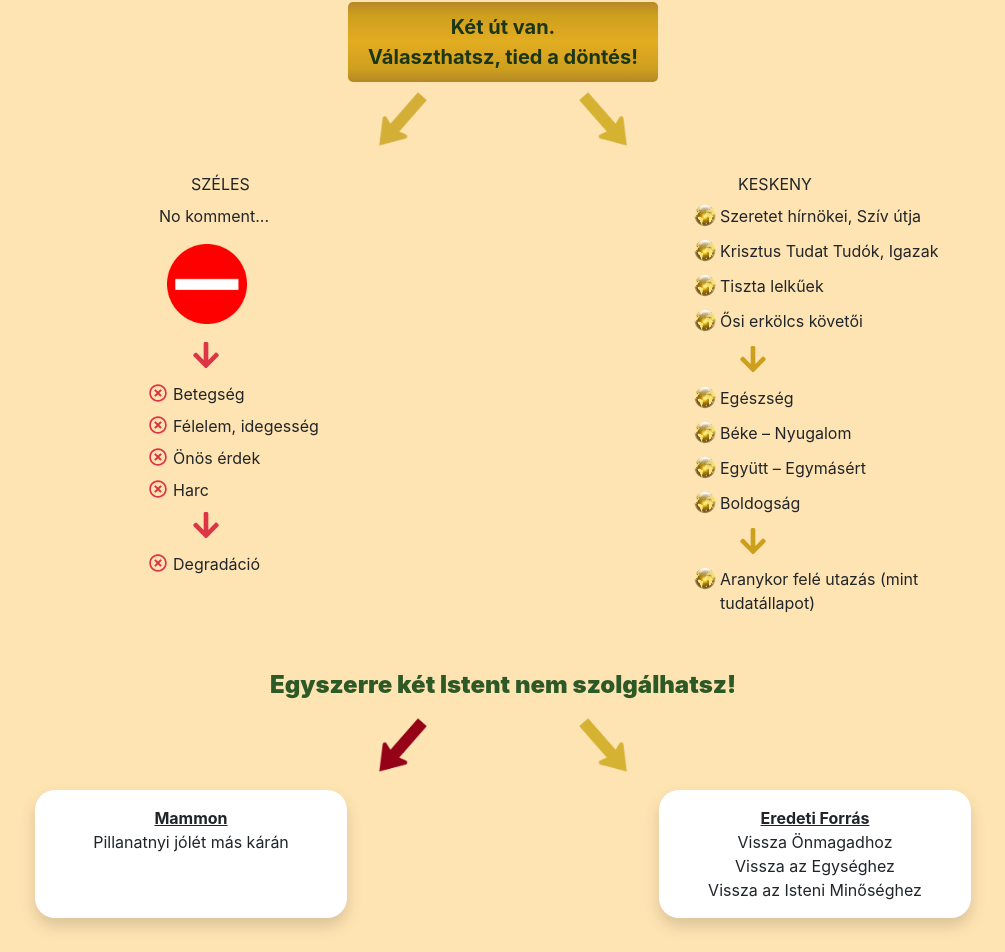
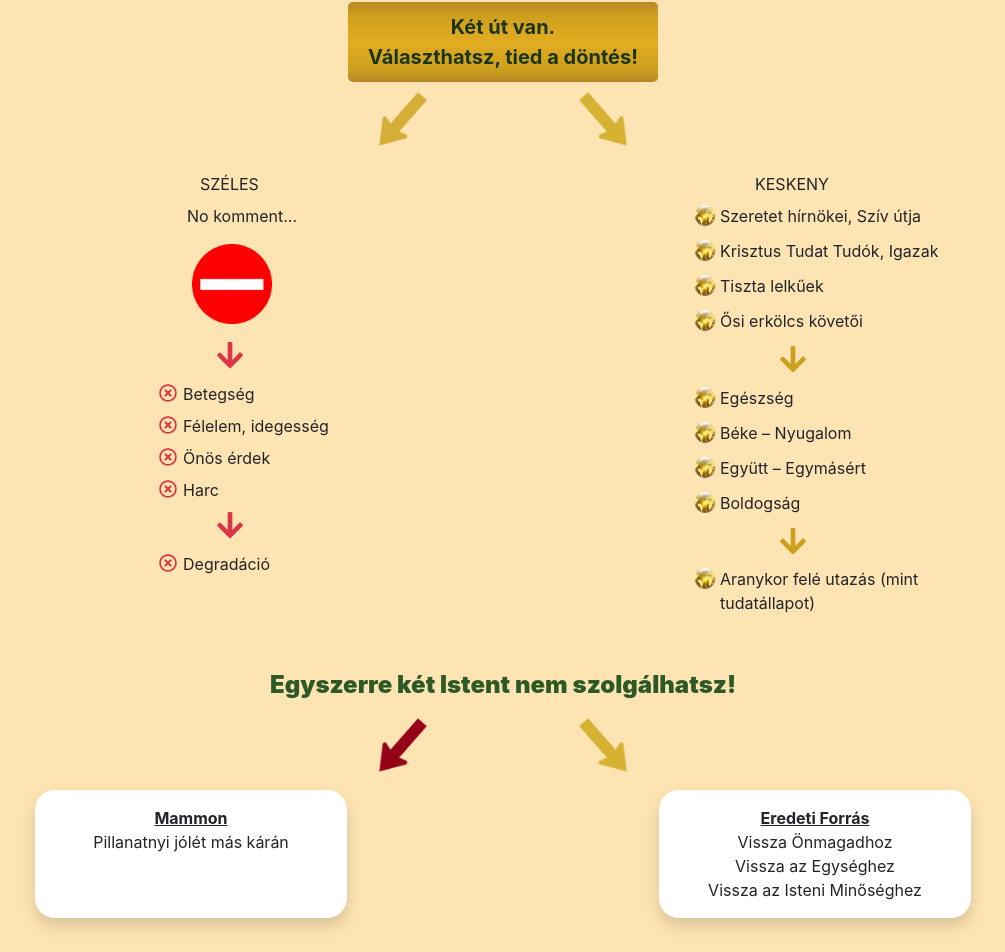
Before and after one commit to Aniko-S/anita-project, a Vue app: page / in a window 1280 px wide. Shown: the part 7320-8272 px from the top of the page, without its empty margins (137-1142 px from the left). Built offline with nearby package versions, Linux system fonts and the light colour scheme; a web font is replaced by a local one.

Commit message:
szeles-keskeny felosztas

```diff
--- a/src/components/Kuldetesem.vue
+++ b/src/components/Kuldetesem.vue
@@ -56,13 +56,13 @@
       <div class="d-flex flex-wrap">
         <div class="col-12 offset-sm-1 offset-lg-2 col-sm-4 col-lg-3">
           <div class="d-flex justify-content-center">
-            <div style="width: 200px">
-              <div class="px-5 mt-4 mb-2">SZÉLES</div>
-              <div class="px-3">No komment...</div>
-              <div class="px-4 py-3">
+            <div style="width: 180px">
+              <div class="mt-4 mb-2" style="padding-left: 47px">SZÉLES</div>
+              <div style="padding-left: 34px">No komment...</div>
+              <div class="py-3" style="padding-left: 39px">
                 <img src="../assets/img/behajtani-tilos.png" width="80" />
               </div>
-              <div class="px-5">
+              <div style="padding-left: 62px">
                 <i
                   class="fas fa-arrow-down text-danger"
                   style="height: 30px !important; width: 30px !important"
@@ -72,7 +72,7 @@
               <list-item text="Félelem, idegesség" :xIcon="true" />
               <list-item text="Önös érdek" :xIcon="true" />
               <list-item text="Harc" :xIcon="true" />
-              <div class="px-5">
+              <div style="padding-left: 62px">
                 <i
                   class="fas fa-arrow-down text-danger"
                   style="height: 30px !important; width: 30px !important"
@@ -85,12 +85,12 @@
         <div class="col-12 offset-sm-2 offset-md-3 offset-lg-2 col-sm-4">
           <div class="d-flex justify-content-center">
             <div style="width: 250px">
-              <div class="px-5 mt-4 mb-2">KESKENY</div>
+              <div class="mt-4 mb-2" style="padding-left: 65px">KESKENY</div>
               <list-item text="Szeretet hírnökei, Szív útja" />
               <list-item text="Krisztus Tudat Tudók, Igazak" />
               <list-item text="Tiszta lelkűek" />
               <list-item text="Ősi erkölcs követői" />
-              <div class="px-5">
+              <div style="padding-left: 88px">
                 <i
                   class="fas fa-arrow-down text-gold2"
                   style="height: 30px !important; width: 30px !important"
@@ -100,7 +100,7 @@
               <list-item text="Béke – Nyugalom" />
               <list-item text="Együtt – Egymásért" />
               <list-item text="Boldogság" />
-              <div class="px-5">
+              <div style="padding-left: 88px">
                 <i
                   class="fas fa-arrow-down text-gold2"
                   style="height: 30px !important; width: 30px !important"
--- a/src/components/Segitek.vue
+++ b/src/components/Segitek.vue
@@ -55,7 +55,7 @@
       </div>
     </div>
     <div class="text-center pt-4">
-      <a href="#szolgaltatasaim">
+      <a href="#szolgaltatasok">
         <button class="btn-gold">
           Megoldás: <br />Eredeti Önvalód megismerése! <br />Visszatalálni az
           Isteni minőséghez!
```
